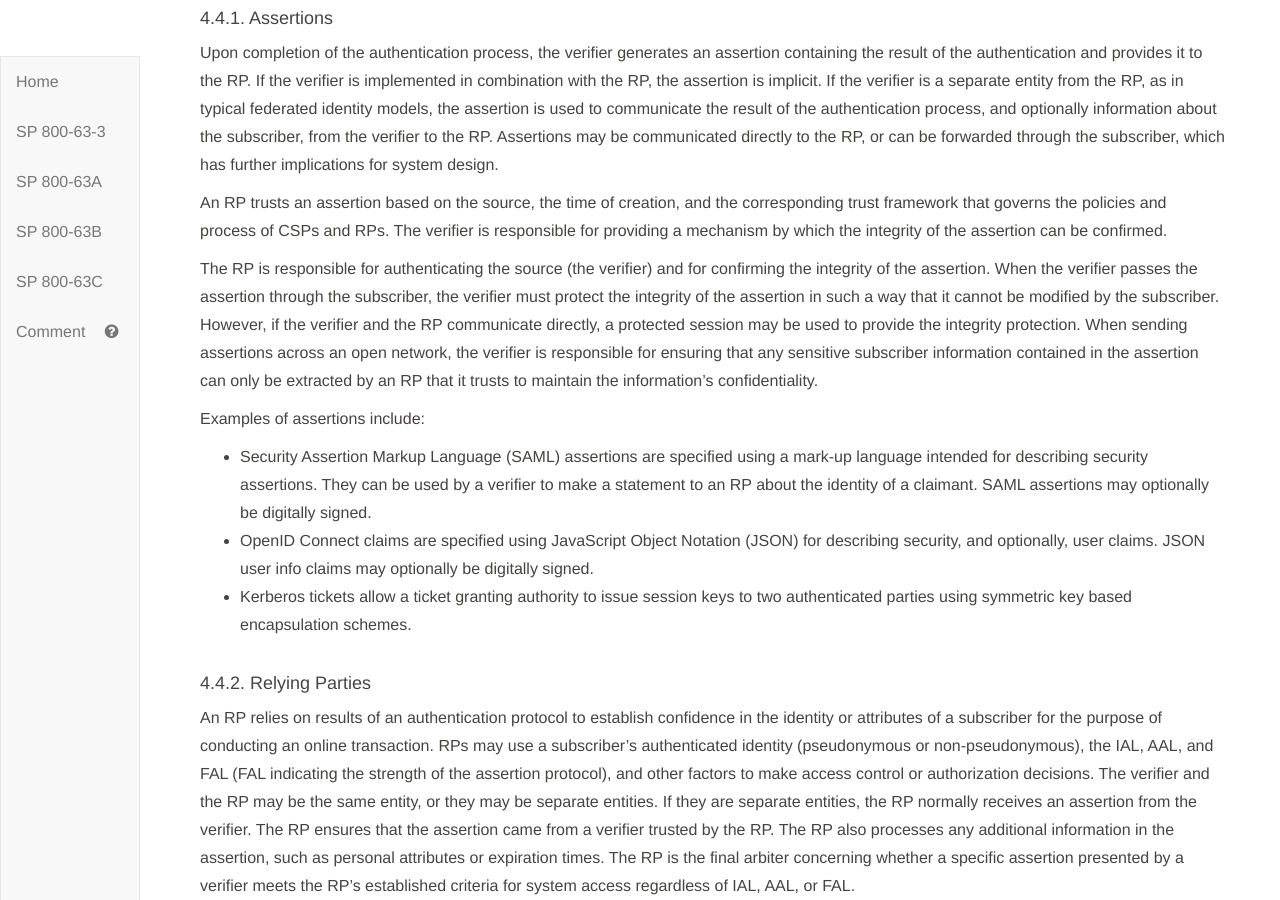
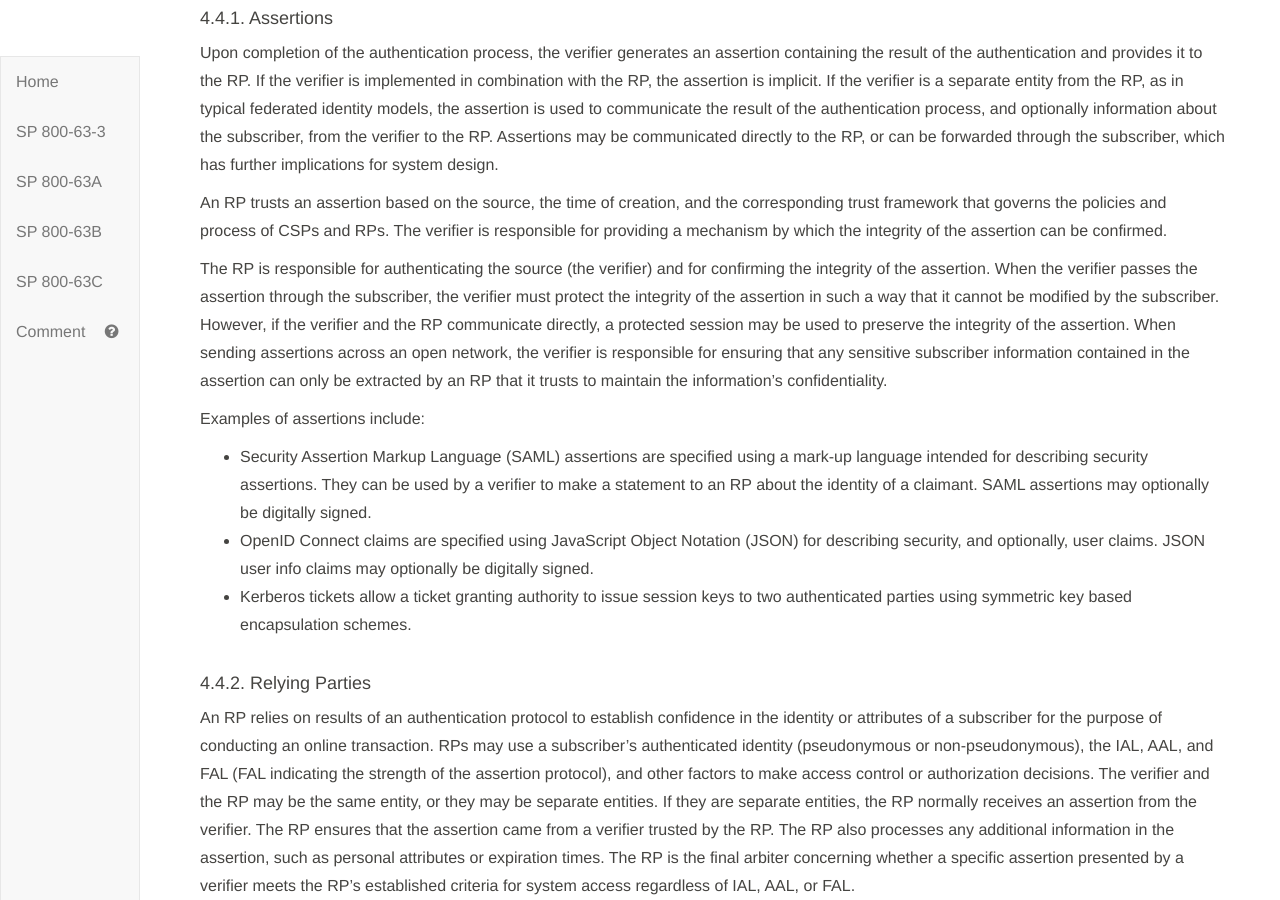
Before and after one commit to usnistgov/800-63-3, a Jekyll site: the page built from sp800-63-3/sec4_model.md, in a window 1280 px wide and 900 px high, scrolled down 5915 px. Built offline with Jekyll 4.4.1, drawn with Linux system fonts in a browser that asks for light colours; our own code applies the rules of GitHub Pages for plain Markdown files.

Commit message:
Closes #1746

```diff
--- a/sp800-63-3/sec4_model.md
+++ b/sp800-63-3/sec4_model.md
@@ -131,7 +131,7 @@ Upon completion of the authentication process, the verifier generates an asserti
 
 An RP trusts an assertion based on the source, the time of creation, and the corresponding trust framework that governs the policies and process of CSPs and RPs. The verifier is responsible for providing a mechanism by which the integrity of the assertion can be confirmed.
 
-The RP is responsible for authenticating the source (the verifier) and for confirming the integrity of the assertion. When the verifier passes the assertion through the subscriber, the verifier must protect the integrity of the assertion in such a way that it cannot be modified by the subscriber. However, if the verifier and the RP communicate directly, a protected session may be used to provide the integrity protection. When sending assertions across an open network, the verifier is responsible for ensuring that any sensitive subscriber information contained in the assertion can only be extracted by an RP that it trusts to maintain the information's confidentiality.
+The RP is responsible for authenticating the source (the verifier) and for confirming the integrity of the assertion. When the verifier passes the assertion through the subscriber, the verifier must protect the integrity of the assertion in such a way that it cannot be modified by the subscriber. However, if the verifier and the RP communicate directly, a protected session may be used to preserve the integrity of the assertion. When sending assertions across an open network, the verifier is responsible for ensuring that any sensitive subscriber information contained in the assertion can only be extracted by an RP that it trusts to maintain the information's confidentiality.
 
 Examples of assertions include:
 
```
